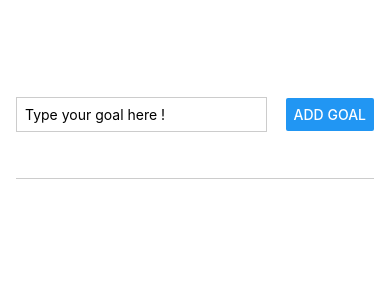
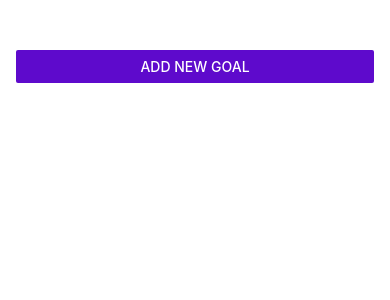
Before and after one commit to Kashyap2424/React-Native-The-Practical-Guide-2022, a React Native app: screen / in a window 390 px wide. Shown: the top 300 px of the page. Built offline with nearby package versions, Linux system fonts and the light colour scheme.

Commit message:
Add modal in application and its working proper.

```diff
--- a/App.js
+++ b/App.js
@@ -1,17 +1,27 @@
 import { useState } from "react";
-import { StyleSheet, View, FlatList, Pressable } from "react-native";
+import { StyleSheet, View, FlatList, Button } from "react-native";
 
 import GoalItem from "./components/GoalItem";
 import GoalInput from "./components/GoalInput";
 
 export default function App() {
+  const [modalIsVisible, setModalIsVisible] = useState(false);
   const [courseGoals, setCourseGoals] = useState([]);
+
+  function startAddGoalHandler() {
+    setModalIsVisible(true);
+  }
+
+  function endAddGoalHandler(params) {
+    setModalIsVisible(false);
+  }
 
   function addGoalHandler(enteredGoalText) {
     setCourseGoals((currentCourseGoals) => [
       ...currentCourseGoals,
       { text: enteredGoalText, id: Math.random().toString() },
     ]);
+    endAddGoalHandler();
   }
 
   function deleteGoalHandler(id) {
@@ -22,7 +32,18 @@
 
   return (
     <View style={styles.appContainer}>
-      <GoalInput onAddGoal={addGoalHandler} />
+      <Button
+        title="Add New Goal"
+        color="#5e0acc"
+        onPress={startAddGoalHandler}
+      />
+      {modalIsVisible && (
+        <GoalInput
+          onAddGoal={addGoalHandler}
+          visible={modalIsVisible}
+          onCancel={endAddGoalHandler}
+        />
+      )}
       <View style={styles.goalsContainer}>
         <FlatList
           data={courseGoals}
--- a/components/GoalInput.js
+++ b/components/GoalInput.js
@@ -1,5 +1,5 @@
 import { useState } from "react";
-import { StyleSheet, View, TextInput, Button } from "react-native";
+import { StyleSheet, View, TextInput, Button, Modal } from "react-native";
 
 function GoalInput(props) {
   const [enteredGoalText, setEneterdGoalText] = useState("");
@@ -14,6 +14,7 @@
   }
 
   return (
+    <Modal visible={props.visible} animationType="slide">
       <View style={styles.inputContainer}>
         <TextInput
           style={styles.textInput}
@@ -21,8 +22,16 @@
           onChangeText={goalInputHandler}
           value={enteredGoalText}
         />
+        <View style={styles.buttonContainer}>
+          <View style={styles.button}>
             <Button title="Add Goal" onPress={addGoalhandler} />
           </View>
+          <View style={styles.button}>
+            <Button title="Cancel" onPress={props.onCancel} />
+          </View>
+        </View>
+      </View>
+    </Modal>
   );
 }
 
@@ -31,18 +40,25 @@
 const styles = StyleSheet.create({
   inputContainer: {
     flex: 1,
-    flexDirection: "row",
-    justifyContent: "space-between",
+    justifyContent: "center",
     alignItems: "center",
     marginBottom: 24,
+    padding: 16,
     borderBottomWidth: 1,
     borderBottomColor: "#cccccc",
   },
   textInput: {
     borderWidth: 1,
     borderColor: "#cccccc",
-    width: "70%",
-    marginRight: 8,
+    width: "100%",
     padding: 8,
   },
+  buttonContainer: {
+    marginTop: 16,
+    flexDirection: "row",
+  },
+  button: {
+    width: 100,
+    marginHorizontal: 5,
+  },
 });
```
Lines whose indentation alone changed are shown as unchanged.
